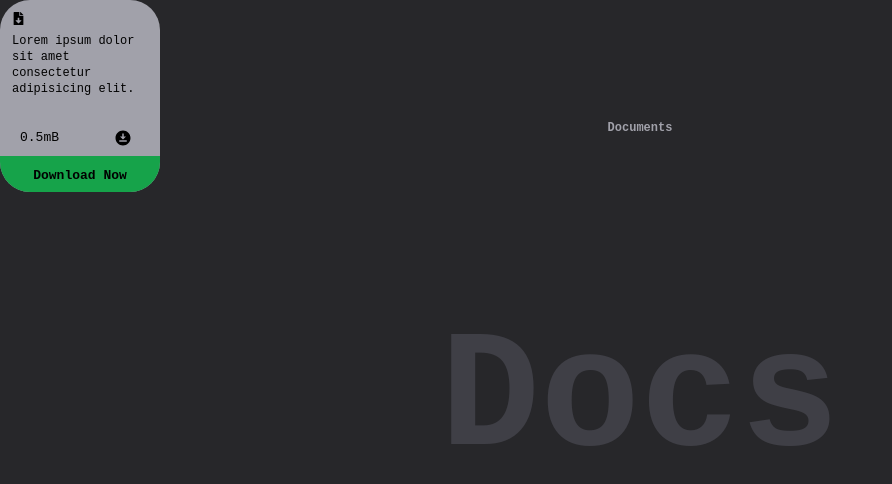
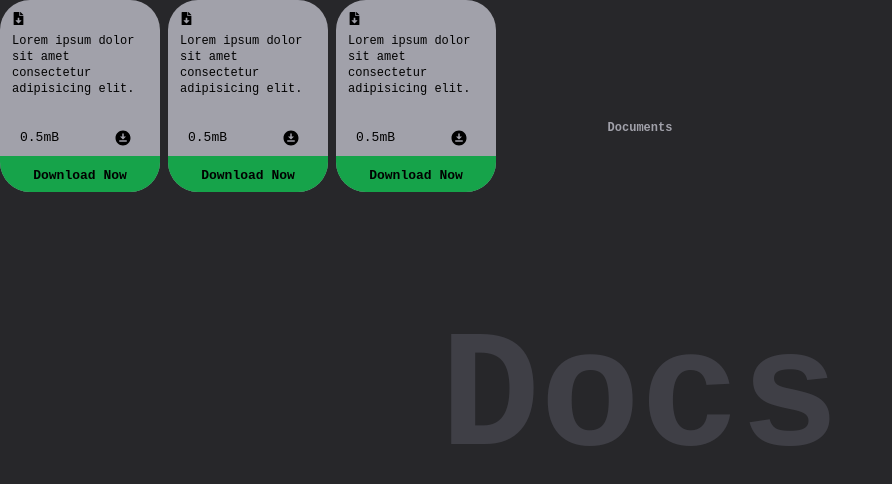
Before and after one commit to BABAR-TAHSEEN55/Mini---Docs, a React (Vite) app: page / in a window 1280 px wide. Shown: the top 484 px of the page, without its empty margins (0-892 px from the left). Built offline with nearby package versions, Linux system fonts and the light colour scheme.

Commit message:
Added Dummy data

```diff
--- a/src/components/Foreground.jsx
+++ b/src/components/Foreground.jsx
@@ -1,9 +1,46 @@
 import React from "react";
 import Cards from "../components/Cards";
 function Foreground() {
+  const data = [
+    {
+      id: 1,
+      description: "Is this the power of a God? ",
+      fileSize: "2.5Gb",
+      Close: true,
+      tag: {
+        tagOpen: true,
+        tagTitle: "Download Now",
+        tagColor: "indigo",
+      },
+    },
+    {
+      id: 2,
+      description: "Is this the power of a God? ",
+      fileSize: "2.5Gb",
+      Close: true,
+      tag: {
+        tagOpen: true,
+        tagTitle: "Download Now",
+        tagColor: "blue",
+      },
+    },
+    {
+      id: 3,
+      description: "Is this the power of a God? ",
+      fileSize: "2.5Gb",
+      Close: true,
+      tag: {
+        tagOpen: true,
+        tagTitle: "Download Now",
+        tagColor: "indigo",
+      },
+    },
+  ];
   return (
-    <div className="fixed z-[4] top-0 left-0 w-full h-full ">
-      <Cards />
+    <div className="fixed z-[4] top-0 left-0 w-full h-full flex flex-wrap gap-2 ">
+      {data.map((item, index) => (
+        <Cards data={item} key={item.id} />
+      ))}
     </div>
   );
 }
```
